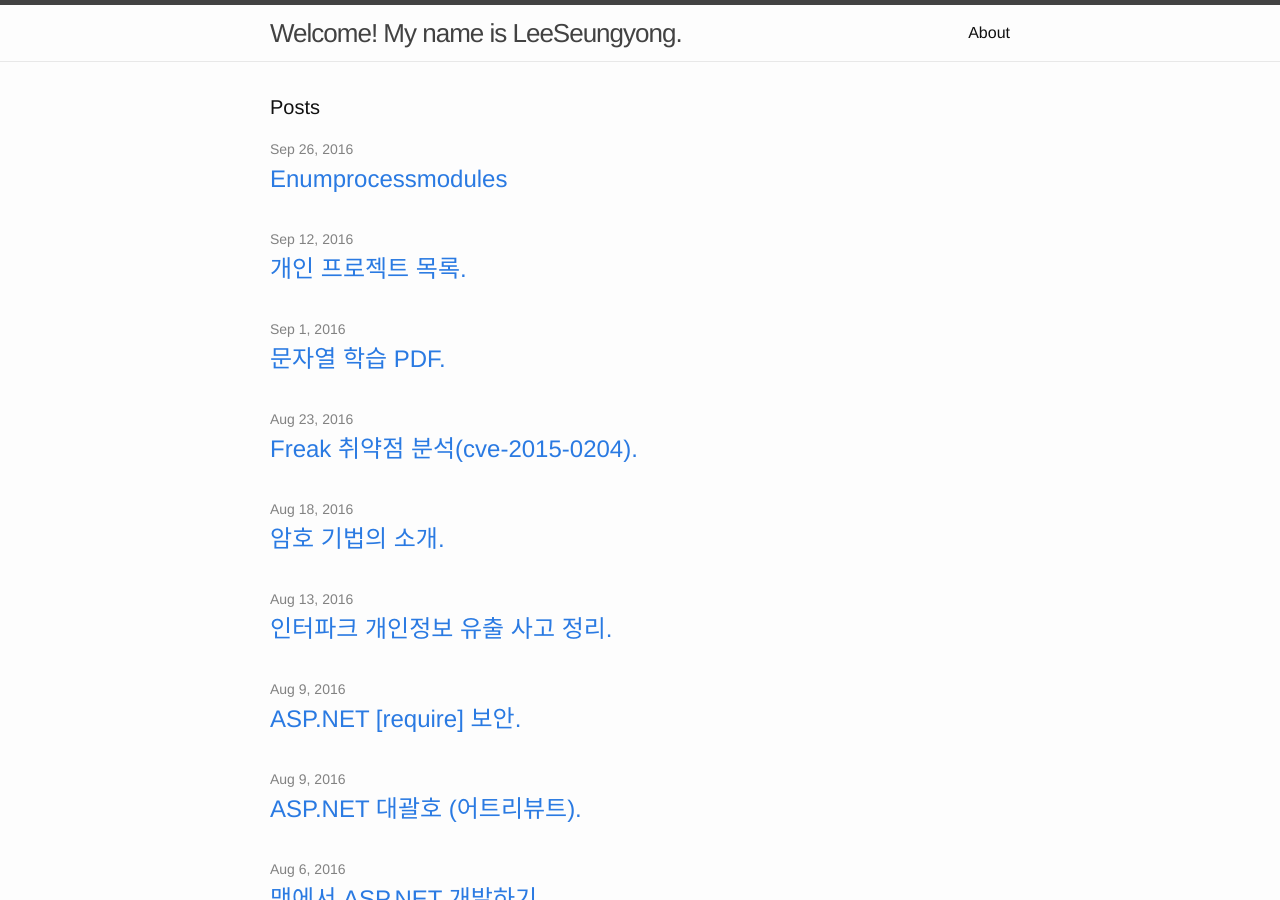
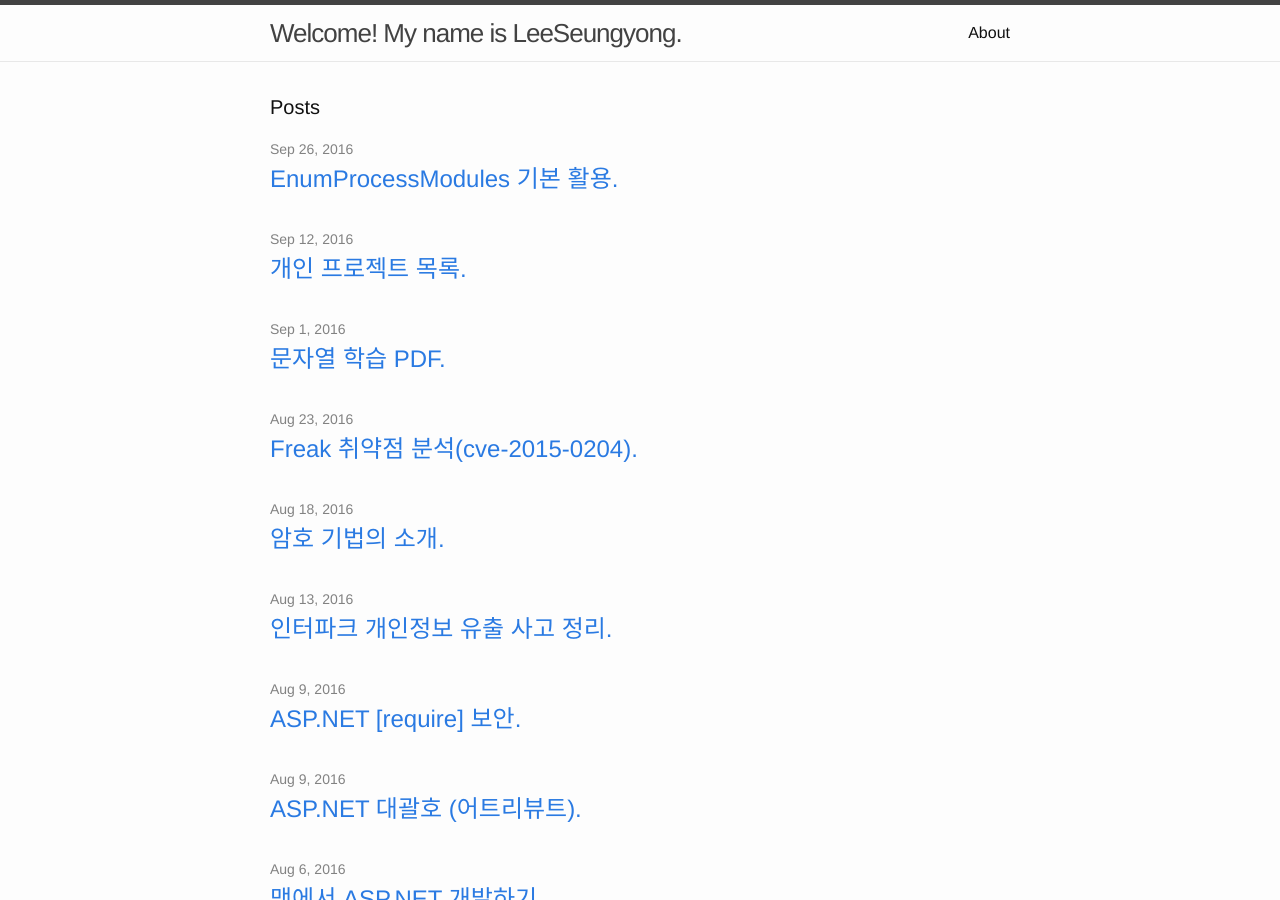
Before and after one commit to LktProgrammer/bongbongco.github.io, a Jekyll site: the page built from index.html, in a window 1280 px wide and 900 px high. Built offline with Jekyll 4.4.1, drawn with Linux system fonts in a browser that asks for light colours.

Commit message:
Update 2016-09-26-EnumProcessModules.markdown

```diff
--- a/_posts/2016-09-26-EnumProcessModules.markdown
+++ b/_posts/2016-09-26-EnumProcessModules.markdown
@@ -1,2 +1,6 @@
+---
+layout: post
+title: EnumProcessModules 기본 활용.
+---
 
 'EnumProcessModules' 함수는 NtQueryInformationProcess를 이용하여 PEB에 InInitializationOrderModuleList 를 참조 후 LIST를 구해주고, 그외 잘 알려진 Tool인 ProcessExplorer나 Process Hacker같은 경우에는 PEB의 'InLoadOrderModuleList'에 직접 접근해서  DLL의 List를 뽑아 온다. 만약 DLL을 Hide 시킬 때   'InInitializationOrderModuleList '나 ''InLoadOrderModuleList' 중 어느 하나만 링크를 끊는 경우에는 다른 프로세스 관리 프로그램에서는 나타나는 문제가 있을수 있다.
```
